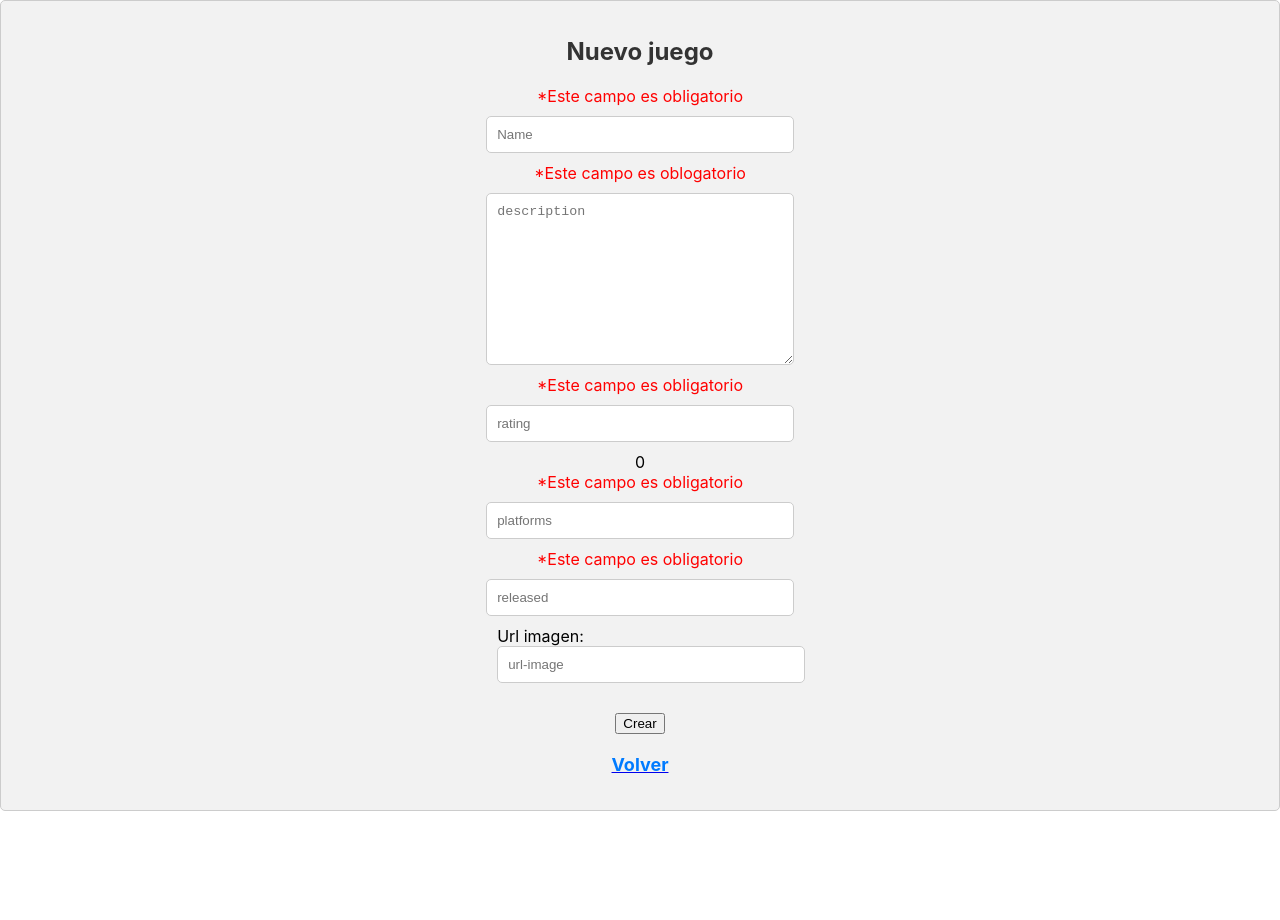
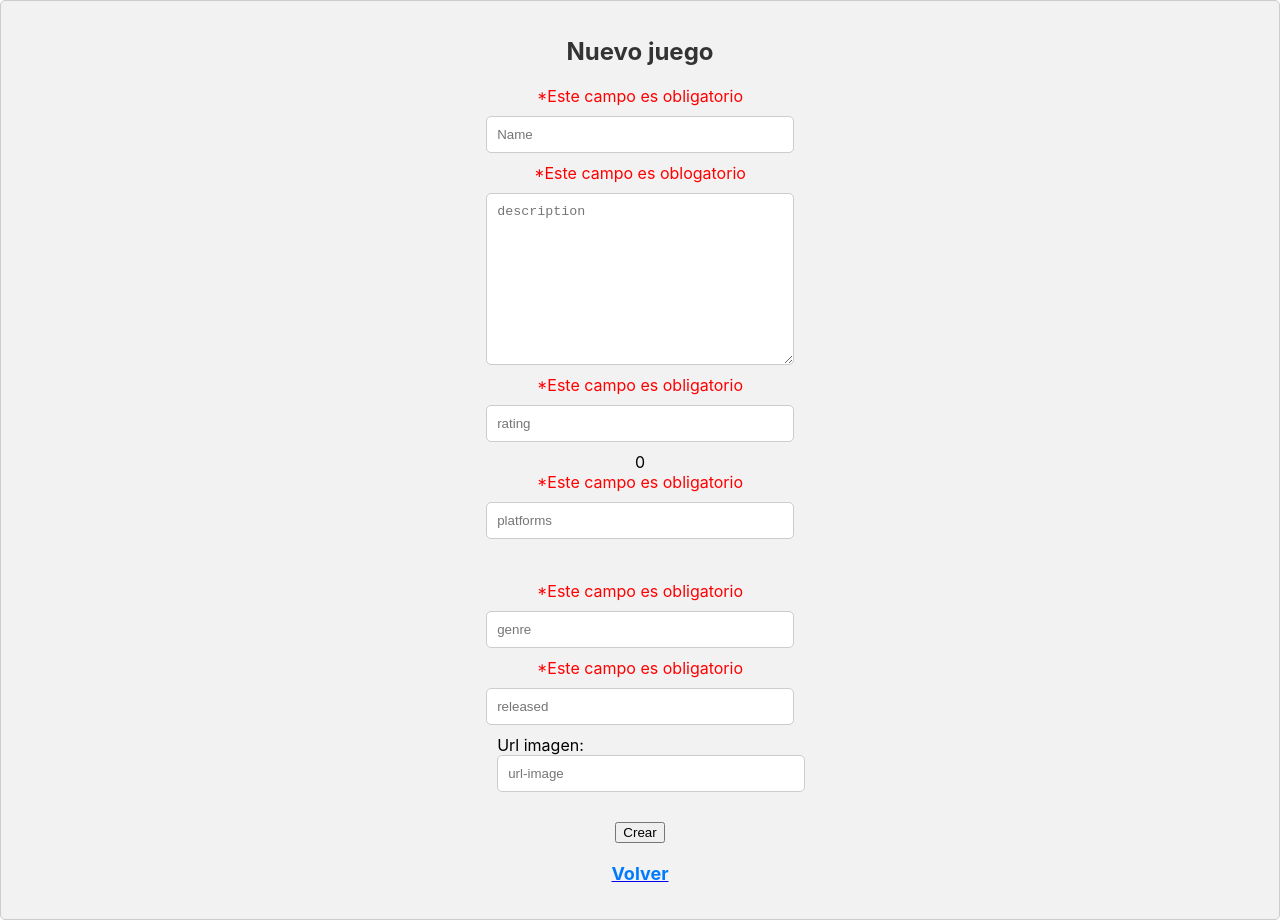
Before and after one commit to JEValenciaVelez/pi_videoGames, a React (Create React App) app in the folder client/: page /create in a window 1280 px wide. Before the commit the page ends 811 px from the top, so only its background shows below. Built offline with nearby package versions, Linux system fonts and the light colour scheme.

Commit message:
'terminando'

```diff
--- a/client/src/components/gamesContainer/game/Game.jsx
+++ b/client/src/components/gamesContainer/game/Game.jsx
@@ -13,7 +13,7 @@ const Game = ({ games }) => {
             <Link to={`/game/${g.id}`}>
               <img src={g.image} alt="imagenGame" />
             </Link>
-            <h2>{g.genres}</h2>
+            <h4>{g.genres}</h4>
             <h2>{g.platforms.join(', ')}</h2>
           </div>
         ))
--- a/client/src/components/gamesContainer/game/game.css
+++ b/client/src/components/gamesContainer/game/game.css
@@ -25,7 +25,7 @@
     margin-bottom: 10px;
   }
 
-  .card h2 {
+  .card h4 {
     font-size: 16px;
     color: #888;
   }
--- a/client/src/components/newVideogame/CreateGame.jsx
+++ b/client/src/components/newVideogame/CreateGame.jsx
@@ -14,18 +14,20 @@ const CreateGame = () => {
         name: '',
         description: '',
         rating: 0,
-        platforms: '',
+        platforms: [],
         released: '',
-        image: ''
+        image: '',
+        genre: ''
     });
 
     let [errors, setErrors] = useState({
         name: '',
         description: '',
         rating: 0,
-        platforms: '',
+        platforms: [],
         released: '',
-        image: ''
+        image: '',
+        genre: ''
     });
 
     const validate = (game) => {
@@ -43,20 +45,35 @@ const CreateGame = () => {
 
 
     const handleChange = (e)=> {
-        setGame({
+        console.log('nombre del input->', e.target.name)
+        console.log('tipo de dato propiedad platforms antes de setearse-> ', typeof game.platforms)
+        if(e.target.name === 'platforms'){
+            const array = e.target.value.split(' ');
+            setGame({
+                ...game,
+                [e.target.name] : [...array]
+            });
+
+        }else{
+            setGame({
             ...game,
             [e.target.name]: e.target.value
-        })
+        });
+        }
+
 
         setErrors(validate({
             ...game,
             [e.target.name] : e.target.value
         }))
     };
+    console.log('en el handlechange->',  game.platforms)
 
     const handleSubmit = (e) => {
         e.preventDefault();
         console.log('game en el submit', game)
+        console.log('typo de dato platforms-> ',typeof game.platforms)
+
         if(Object.keys(errors).length===0){
             dispatch(postGame(game));
             return game;
@@ -105,6 +122,13 @@ const CreateGame = () => {
              onChange={handleChange}
              />
              {errors.platforms && <p>{errors.platforms}</p>}
+             <span>*Este campo es obligatorio</span>
+            <input
+            type="text"
+            name="genre"
+            placeholder="genre"
+            onChange={handleChange}
+            />
               <span>*Este campo es obligatorio</span>
              <input
              type="text"
@@ -125,7 +149,7 @@ const CreateGame = () => {
                 {errors.image && <p>{errors.image}</p>}
             </div>
 
-             <button onClick={handleSubmit}>Crear</button>
+             <button >Crear</button>
 
             <Link to={`/home`}>
             <h2>Volver</h2>
--- a/client/src/redux/actions.js
+++ b/client/src/redux/actions.js
@@ -46,6 +46,7 @@ export function getGameByName(name){
 
 export function postGame(game){
     return async (dispatch) => {
+        console.log('game antes del try->',game);
         try{
             const response = await axios.post(`http://localhost:3001/database`, game, {maxContentLength: Infinity});
             const data = response.data;
```
Also changed, not shown: client/src/components/newVideogame/create.css (line endings or trailing spaces).
